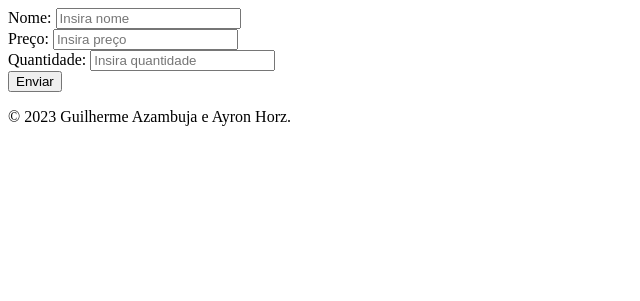
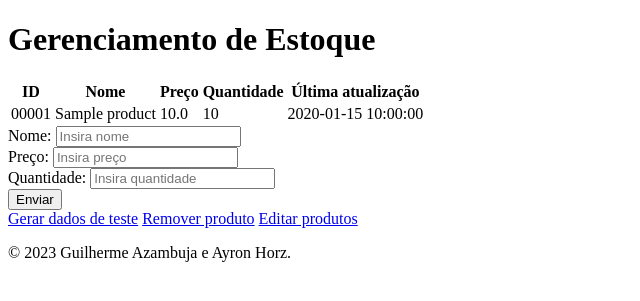
Before and after one commit to gvlk/CRUD-Gerenciamento-de-Estoque, a Flask app: page /insert in a window 1280 px wide. Shown: the top 301 px of the page, without its empty margins (0-640 px from the left). Run offline with Flask 3, Linux system fonts and the light colour scheme; tables that the repository leaves empty hold one stand-in row (values such as "Sample post"); parts of the project's set-up code (start-up, migrations or seed data) failed here and were passed over.

Commit message:
implemented functionality for removing and editing products, and added a feature to generate random data for the dataset.

```diff
--- a/app.py
+++ b/app.py
@@ -1,11 +1,17 @@
+import flask_sqlalchemy.query
+
 from setup_database import setup_database
-from flask import Flask, render_template, request
+from flask import Flask, render_template, request, redirect, url_for, flash, Response
 from flask_sqlalchemy import SQLAlchemy
 from sqlalchemy.sql import func
+from secrets import token_hex
+from random import choices, uniform, randint
+from string import ascii_uppercase, ascii_lowercase
 
 app = Flask(__name__)
 app.config['SQLALCHEMY_DATABASE_URI'] = 'mysql+pymysql://spi:spi@localhost/crud_spi'
 app.config['SQLALCHEMY_TRACK_MODIFICATIONS'] = False
+app.secret_key = token_hex(32)
 db = SQLAlchemy(app)
 
 
@@ -24,32 +30,84 @@ class Product(db.Model):
         self.quantity = quantity
 
 
-@app.route('/')
+@app.route("/")
 def index() -> str:
-    return render_template('index.html')
+    return render_template("index.html", data=get_data())
 
 
-@app.route('/read')
-def read() -> str:
-    data = Product.query.order_by(Product.name)
-    return render_template('read.html', data=data)
-
-
-@app.route('/insert', methods=['GET', 'POST'])
-def insert() -> str:
-    if request.method == 'POST':
-        name = request.form.get('name')
-        price = float(request.form.get('price'))
-        quantity = int(request.form.get('quantity'))
+@app.route("/insert", methods=["GET", "POST"])
+def insert() -> str | Response:
+    if request.method == "POST":
+        name = request.form.get("name")
+        price = float(request.form.get("price"))
+        quantity = int(request.form.get("quantity"))
 
         new_product = Product(name, price, quantity)
 
         db.session.add(new_product)
         db.session.commit()
 
-        return 'Produto adicionado'
+        return redirect(url_for("index"))
+
     else:
-        return render_template("insert.html")
+        return render_template("index.html", data=get_data(), insert=True)
+
+
+@app.route("/remove", methods=["GET", "POST"])
+def remove() -> str | Response:
+    if request.method == "POST":
+        product_id = request.form.get("product_id")
+        product = Product.query.get(product_id)
+
+        if product:
+            db.session.delete(product)
+            db.session.commit()
+
+        return redirect(url_for("index"))
+
+    else:
+        return render_template("index.html", data=get_data(), remove=True)
+
+
+@app.route('/update', methods=['GET', 'POST'])
+def update() -> str | tuple[str, int]:
+    if request.method == "POST":
+        product_id = request.form.get('product_id')
+        name = request.form.get('name')
+        price = float(request.form.get('price'))
+        quantity = int(request.form.get('quantity'))
+
+        product = Product.query.get(product_id)
+
+        if product:
+            product.name = name
+            product.price = price
+            product.quantity = quantity
+            product.lastupdated = func.now()
+            db.session.commit()
+
+        return '', 204
+
+    else:
+        return render_template("index.html", data=get_data(), update=True)
+
+
+@app.route("/generate-random-data")
+def generate_random_data() -> Response:
+    for _ in range(10):
+        name = ''.join(choices(ascii_uppercase + ascii_lowercase, k=10))
+        price = round(uniform(0.01, 100.0), 2)
+        quantity = randint(1, 100)
+
+        new_product = Product(name, price, quantity)
+        db.session.add(new_product)
+        db.session.commit()
+
+    return redirect(url_for("index"))
+
+
+def get_data() -> flask_sqlalchemy.query.Query:
+    return Product.query.order_by(Product.name)
 
 
 if __name__ == "__main__":
--- a/templates/index.html
+++ b/templates/index.html
@@ -1,10 +1,81 @@
 {% extends "base.html" %}
 
 {% block content %}
-<body>
+    <body>
     <h1>Gerenciamento de Estoque</h1>
 
-    <a href="/read">Ver banco de dados</a>
-    <a href="/insert">Inserir um produto</a>
-</body>
+    <table>
+        <thead>
+        <tr>
+            <th>ID</th>
+            <th>Nome</th>
+            <th>Preço</th>
+            <th>Quantidade</th>
+            <th>Última atualização</th>
+        </tr>
+        </thead>
+
+        {% if not update %}
+            <tbody>
+            {% for product in data %}
+                <tr>
+                    <td>{{ "{:0>5}".format(product.productid) }}</td>
+                    <td>{{ product.name }}</td>
+                    <td>{{ product.price }}</td>
+                    <td>{{ product.quantity }}</td>
+                    <td>{{ product.lastupdated }}</td>
+                </tr>
+            {% endfor %}
+            </tbody>
+        {% else %}
+            <tbody>
+            {% for product in data %}
+                <form method="POST" action="{{ url_for('update') }}" id="form{{ product.productid }}"></form>
+                <tr>
+                    <td>
+                        <input type="text" name="product_id" value="{{ "{:0>5}".format(product.productid) }}"
+                               readonly form="form{{ product.productid }}">
+                    </td>
+                    <td>
+                        <input type="text" name="name" value="{{ product.name }}" required
+                               form="form{{ product.productid }}">
+                    </td>
+                    <td>
+                        <input type="number" name="price" value="{{ product.price }}" step="0.01" required
+                               form="form{{ product.productid }}">
+                    </td>
+                    <td>
+                        <input type="number" name="quantity" value="{{ product.quantity }}" required
+                               form="form{{ product.productid }}">
+                    </td>
+                    <td>
+                        <input type="text" name="lastupdated" value="{{ product.lastupdated }}" readonly
+                               form="form{{ product.productid }}">
+                    </td>
+                    <td>
+                        <button type="submit" form="form{{ product.productid }}">Atualizar</button>
+                    </td>
+                </tr>
+            {% endfor %}
+            </tbody>
+        {% endif %}
+    </table>
+
+    {% if insert %}
+        {% include "insert.html" %}
+    {% endif %}
+    {% if remove %}
+        {% include "remove.html" %}
+    {% endif %}
+
+    <a href="{{ url_for('generate_random_data') }}">Gerar dados de teste</a>
+
+    {% if not insert %}<a href="/insert">Inserir produto</a>{% endif %}
+    {% if not remove %}<a href="/remove">Remover produto</a>{% endif %}
+
+    {% if not update %}<a href="/update">Editar produtos</a>
+    {% else %}<a href="/">Finalizar edição</a>
+    {% endif %}
+
+    </body>
 {% endblock %}
--- a/templates/insert.html
+++ b/templates/insert.html
@@ -1,6 +1,3 @@
-{% extends "base.html" %}
-
-{% block content %}
 <form method="POST" action="{{ url_for('insert') }}">
   <div class="form-group">
     <label for="name">Nome:</label>
@@ -16,4 +13,3 @@
   </div>
   <button type="submit" class="btn btn-primary">Enviar</button>
 </form>
-{% endblock %}
```
Also changed, not shown: templates/read.html (deleted, +0 -26 lines), templates/remove.html (added, +7 -0 lines).
